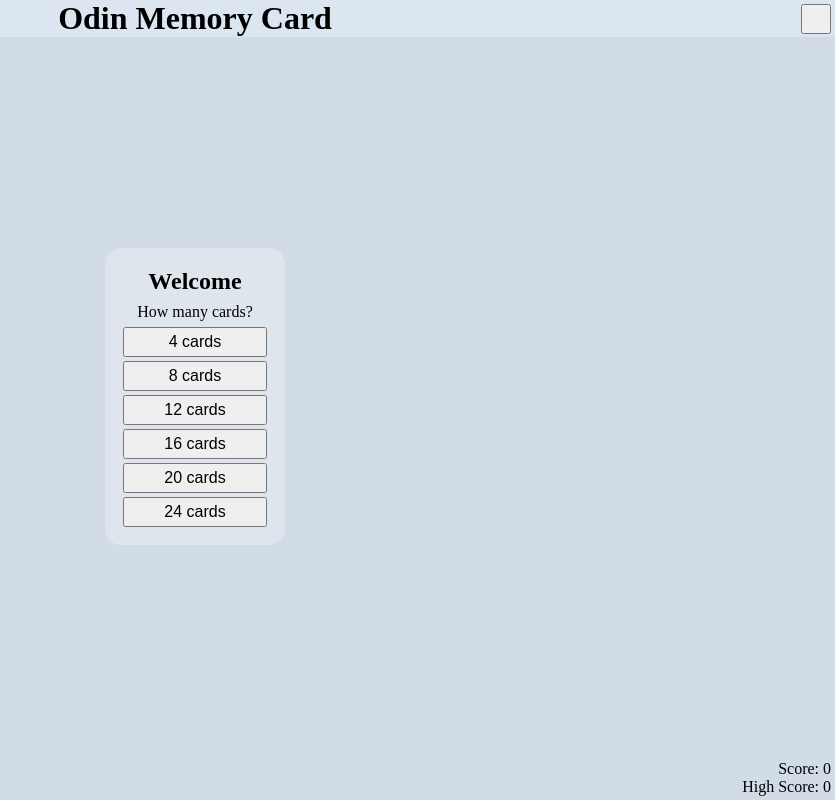
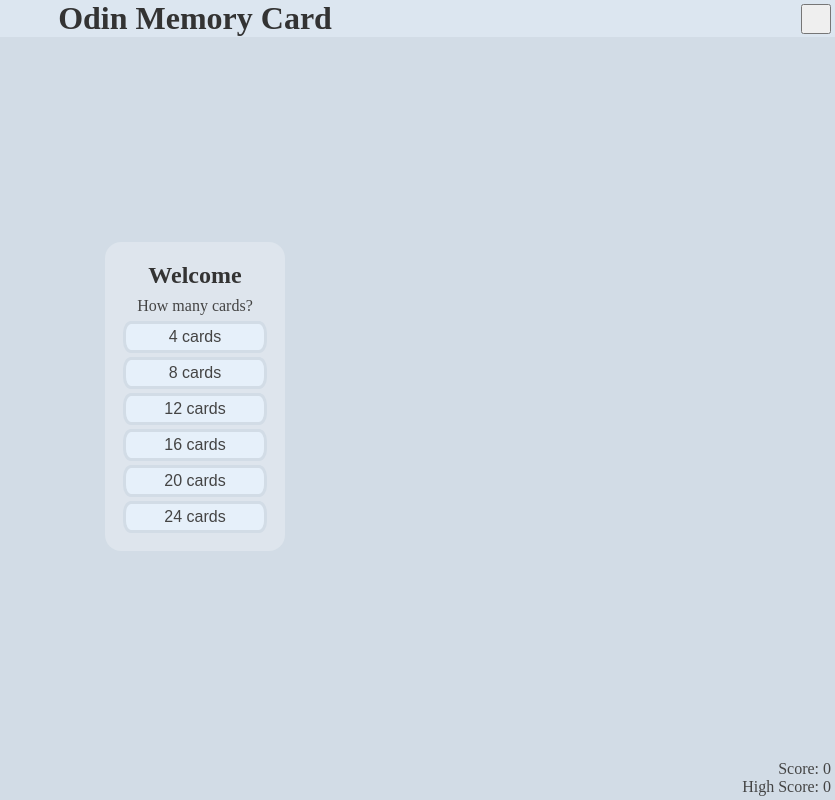
Before and after one commit to HectorVilas/odin-memory-card, a React (Vite) app: page / in a window 1280 px wide. Shown: the whole page, without its empty margins (445-1280 px from the left). Built offline with nearby package versions, Linux system fonts and the light colour scheme.

Commit message:
use variables for colors

```diff
--- a/src/styles/CardsList.css
+++ b/src/styles/CardsList.css
@@ -3,9 +3,11 @@
   box-sizing: border-box;
   width: var(--card-width);
   height: var(--card-height);
+  background-color: var(--color-bg-card);
   box-shadow: 6px 6px 24px rgba(0, 0, 0, .05);
   padding: 4px;
   justify-content: center;
+  color: var(--color-txt-1);
 }
 
 .card img {
--- a/src/styles/Footer.css
+++ b/src/styles/Footer.css
@@ -4,6 +4,7 @@ footer {
   justify-self: end;
   text-align: end;
   padding: 4px;
+  color: var(--color-txt-2);
 }
 
 footer p {
--- a/src/styles/Header.css
+++ b/src/styles/Header.css
@@ -1,7 +1,8 @@
 header {
   position: relative;
-  background-color: rgb(220, 230, 240);
+  background-color: var(--color-main-2);
   width: 100%;
+  color: var(--color-txt-1);
 }
 
 h1 {
--- a/src/styles/Menu.css
+++ b/src/styles/Menu.css
@@ -2,7 +2,7 @@
   display: grid;
   grid-auto-rows: auto;
   padding: 16px;
-  background-color: rgba(255, 255, 255, .25);
+  background-color: var(--color-bg-menu);
   border-radius: 16px;
   grid-row: 1 / -1;
   text-align: center;
@@ -12,8 +12,20 @@
 #game-menu p {
   margin: 4px 16px;
 }
+
+#game-menu h2 {
+  color: var(--color-txt-1);
+}
+#game-menu p {
+  color: var(--color-txt-2);
+}
+
 #game-menu button {
   font-size: 1rem;
   padding: 4px;
   margin: 2px;
+  background-color: var(--color-main-3);
+  color: var(--color-txt-2);
+  border: 3px solid var(--color-main-1);
+  border-radius: 8px / 12px;
 }
```
